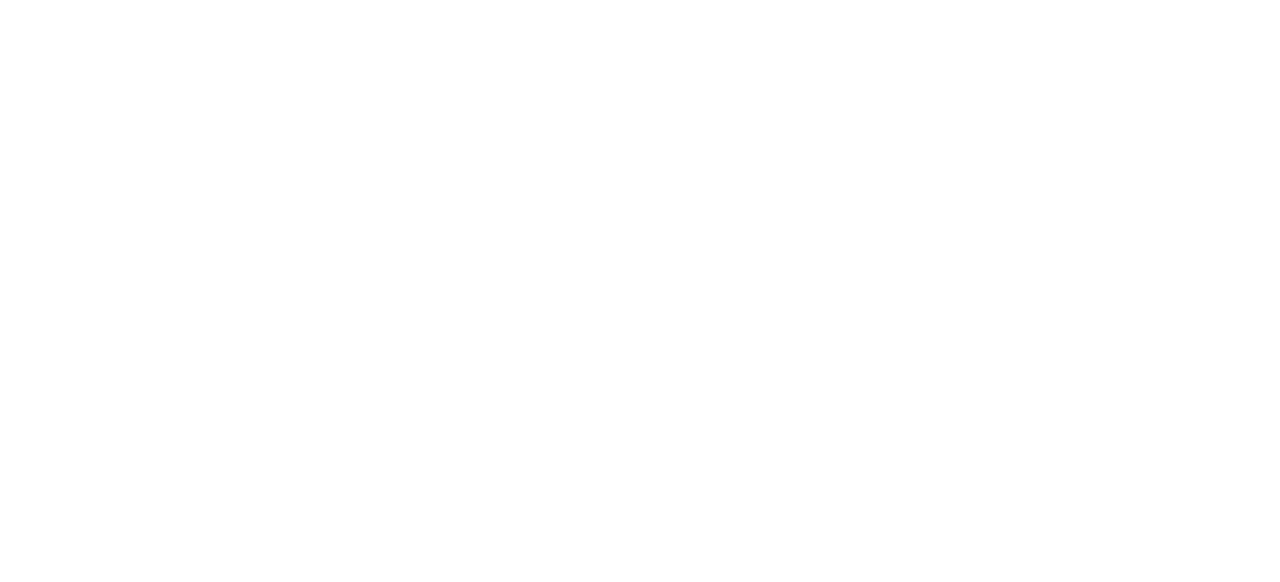
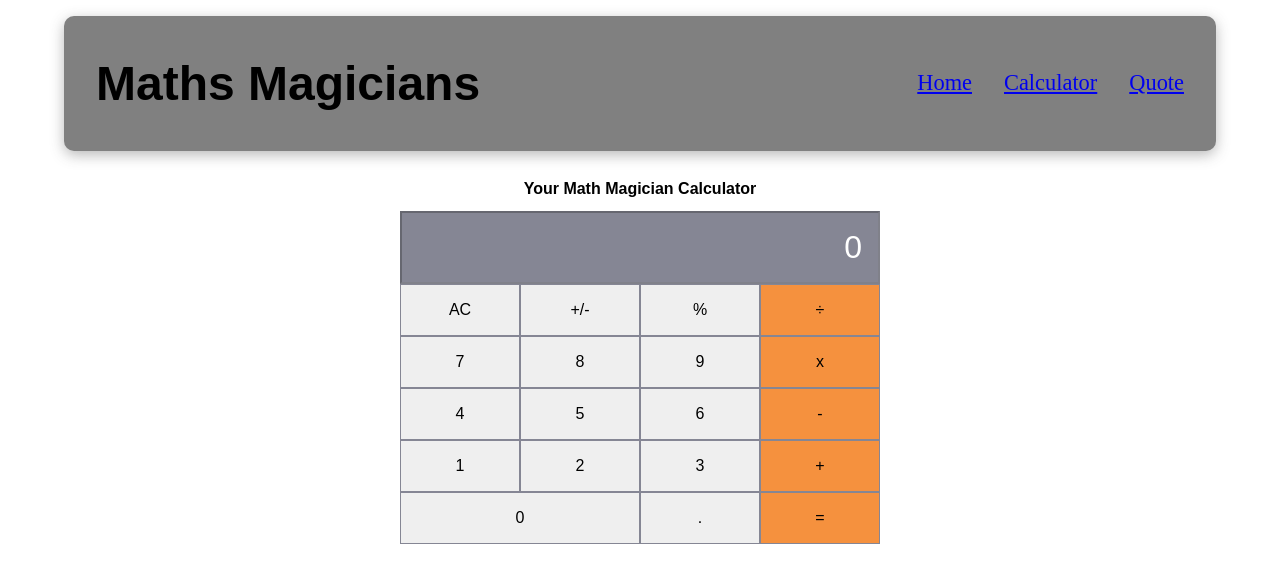
Before and after one commit to ProgramKingAbel/math-magician-app, a React (Create React App) app: page /CalculatorPage in a window 1280 px wide. Before the commit this address had no page. Shown: the top 582 px of the page. Built offline with nearby package versions, Linux system fonts and the light colour scheme.

Commit message:
Edit Calculator page

```diff
--- a/src/App.jsx
+++ b/src/App.jsx
@@ -1,6 +1,6 @@
 import React from 'react';
 import { Routes, Route } from 'react-router-dom';
-import { Home, Calculator, Quote } from './pages';
+import { Home, Quote, CalculatorPage } from './pages';
 import { Layout } from './components';
 
 const App = () => (
@@ -9,7 +9,7 @@
     <Route path="/" element={<Layout />}>
 
       <Route index element={<Home />} />
-      <Route path="Calculator" element={<Calculator />} />
+      <Route path="CalculatorPage" element={<CalculatorPage />} />
       <Route path="Quote" element={<Quote />} />
 
     </Route>
--- a/src/pages/Calculator.jsx
+++ /dev/null
@@ -1,7 +0,0 @@
-import React from 'react';
-
-const Calculator = () => (
-  <div>Calculator</div>
-);
-
-export default Calculator;
--- /dev/null
+++ b/src/pages/CalculatorPage.jsx
@@ -0,0 +1,8 @@
+import React from 'react';
+import { Calculator } from '../components';
+
+const CalculatorPage = () => (
+  <Calculator />
+);
+
+export default CalculatorPage;
--- a/src/pages/index.js
+++ b/src/pages/index.js
@@ -1,3 +1,3 @@
 export { default as Home } from './Home';
-export { default as Calculator } from './Calculator';
+export { default as CalculatorPage } from './CalculatorPage';
 export { default as Quote } from './Quote';
--- a/src/styles/Navbar.css
+++ b/src/styles/Navbar.css
@@ -14,7 +14,6 @@
     font-size: 1.4rem;
     display: flex;
     list-style: none;
-    width: 20%;
-    justify-content: space-between;
+    gap: 2rem;
 
 }
```
